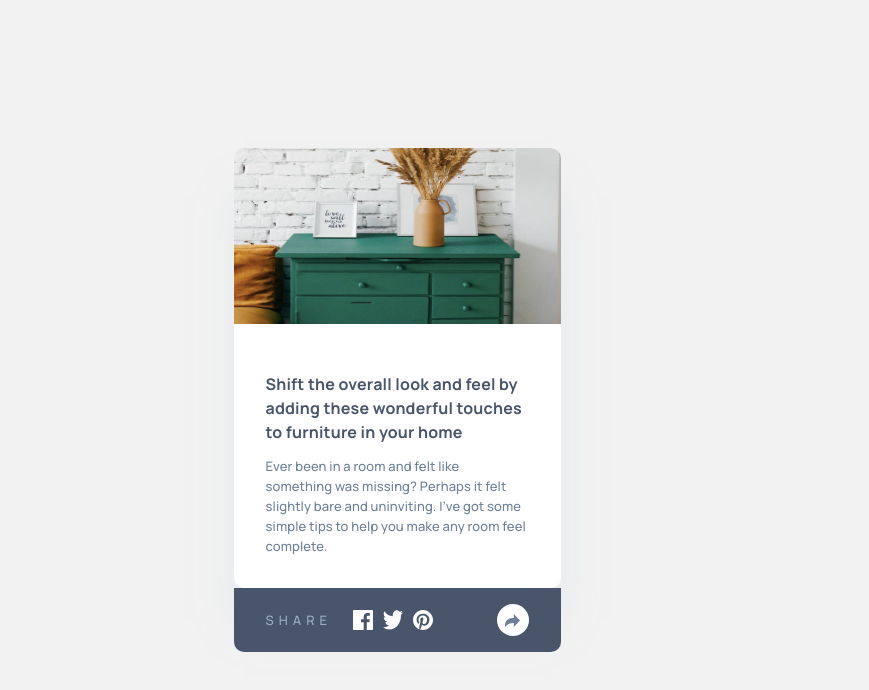
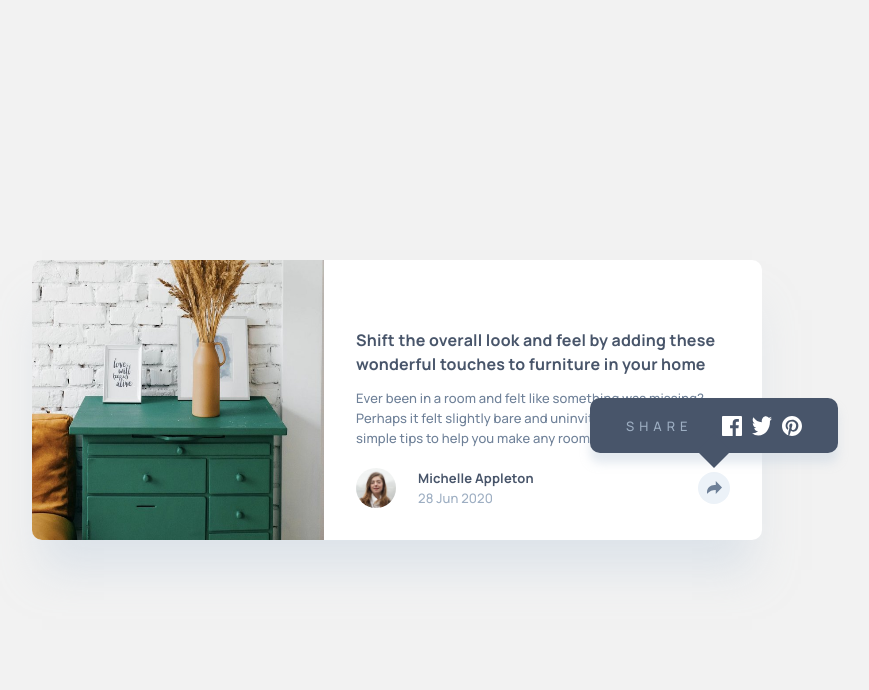
Before and after one commit to WiaterKa/2023.03.16----Article_preview_component_Easy, a plain HTML site: page index.html in a window 1280 px wide. Shown: the whole page, without its empty margins (243-1112 px from the left). Drawn offline with Linux system fonts and the light colour scheme.

Commit message:
media queries added, prep for JS implementation

```diff
--- a/css/style.css
+++ b/css/style.css
@@ -23,18 +23,35 @@ body {
   width: 327px;
 }
 
+@media only screen and (min-width: 750px) {
+  .container {
+    display: flex;
+    flex-direction: row;
+    height: 280px;
+    width: 730px;
+  }
+}
+
 .img_container {
   width: 100%;
   height: 40%;
 }
+@media only screen and (min-width: 750px) {
+  .img_container {
+    height: 100%;
+    width: 40%;
+  }
+}
 
 .img_main {
   width: 100%;
-  max-height: 100%;
+  height: 100%;
   border-radius: 10px 10px 0 0;
-  /* width: 100%;
-  height: 200px;
-  border: none; */
+}
+@media only screen and (min-width: 750px) {
+  .img_main {
+    border-radius: 10px 0 0 10px;
+  }
 }
 
 .txt_container {
@@ -45,6 +62,26 @@ body {
   justify-content: center;
   align-items: flex-start;
   padding-inline: 32px;
+}
+
+@media only screen and (min-width: 750px) {
+  .txt_container {
+    width: 60%;
+    height: 100%;
+  }
+}
+
+.personal_container {
+  display: none;
+}
+@media only screen and (min-width: 750px) {
+  .personal_container {
+    display: flex;
+    justify-content: space-between;
+    align-items: center;
+    width: 100%;
+    position: relative;
+  }
 }
 
 h1 {
@@ -68,6 +105,90 @@ h1 {
 
 .personal-info {
   display: none;
+  position: relative;
+  margin-left: 30px;
+}
+
+.personal-info::before {
+  display: none;
+  content: "";
+  position: absolute;
+  top: 0;
+  height: 40px;
+  width: 40px;
+  background-image: url("../images/avatar-michelle.jpg");
+  left: -30px;
+  background-position: center;
+  background-size: contain;
+  border-radius: 50%;
+}
+
+@media only screen and (min-width: 750px) {
+  .personal-info::before {
+    display: flex;
+  }
+}
+
+.personal_primary {
+  font-weight: 700;
+  font-size: 13px;
+  line-height: 20px;
+  letter-spacing: 0.121875px;
+  color: #48556a;
+  margin-left: 32px;
+}
+
+.personal_secondary {
+  font-weight: 500;
+  font-size: 13px;
+  line-height: 20px;
+  letter-spacing: 0.121875px;
+  color: #9daec2;
+  margin-left: 32px;
+}
+
+@media only screen and (min-width: 750px) {
+  .personal-info {
+    display: inline-block;
+  }
+}
+
+.share_img_personal {
+  background: #ecf2f8;
+  border-radius: 50%;
+  width: 32px;
+  height: 32px;
+  display: flex;
+  justify-content: center;
+  align-items: center;
+}
+
+/* JS ELEMENTS */
+
+.pop-up-box {
+  height: 55px;
+  width: 248px;
+  background: #48556a;
+  box-shadow: 0px 10px 10px rgba(201, 213, 225, 0.503415);
+  display: flex;
+  align-items: center;
+  justify-content: space-between;
+  padding: 16px 36px;
+  border-radius: 10px;
+  position: absolute;
+  top: -70px;
+  left: 234px;
+}
+
+.pop-up-box::after {
+  content: "";
+  height: 24px;
+  width: 24px;
+  background-color: #48556a;
+  position: absolute;
+  left: 50%;
+  bottom: -10px;
+  transform: translateX(-50%) rotate(45deg);
 }
 
 .nav {
@@ -81,9 +202,14 @@ h1 {
   padding-inline: 32px;
 }
 
+@media only screen and (min-width: 750px) {
+  .nav {
+    display: none;
+  }
+}
+
 .footer-details {
   display: flex;
-  /* justify-content: space-between; */
 }
 
 .footer-socials {
--- a/index.html
+++ b/index.html
@@ -36,10 +36,28 @@
             felt slightly bare and uninviting. I’ve got some simple tips to help
             you make any room feel complete.
           </p>
+          <div class="personal_container">
+            <div class="personal-info">
+              <p class="personal_primary">Michelle Appleton</p>
+              <p class="personal_secondary">28 Jun 2020</p>
+            </div>
+            <div class="share_img_personal">
+              <a href="/"
+                ><img src="images/icon-share.svg" alt="share_personal"
+              /></a>
+            </div>
+            <div class="pop-up-box">
+          <p class="p_footer">Share</p>
+          <div class="footer-socials">
+            <img src="images/icon-facebook.svg" alt="facebook" />
+            <img src="images/icon-twitter.svg" alt="twitter" />
+            <img src="images/icon-pinterest.svg" alt="pinterest" />
+          </div>
+        </div>
 
-          <div class="personal-info">
-            <p class="personal_primary">Michelle Appleton</p>
-            <p class="personal_seconday">28 Jun 2020</p>
+
+
+            </div>
           </div>
         </div>
       </div>
```
